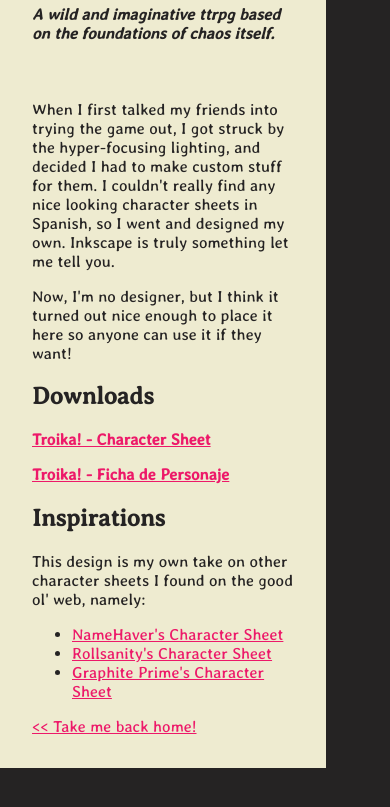
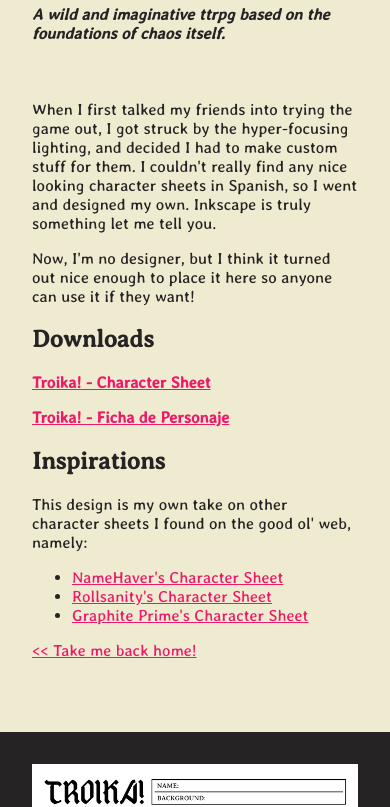
Before and after one commit to IcaroJam/neocities, a website: page public/troika/index.html in a window 390 px wide. Shown: the part 112-919 px from the top of the page. Before the commit the page ends 880 px from the top, so only its background shows below. Drawn offline with Linux system fonts and the light colour scheme.

Commit message:
Troika! Mobile

```diff
--- a/public/troika/style.css
+++ b/public/troika/style.css
@@ -77,3 +77,15 @@
 		max-width: 600px;
 	}
 }
+
+
+
+@media (max-width: 700px) {
+	body {
+		flex-direction: column;
+	}
+
+	main {
+		position: unset;
+	}
+}
```
